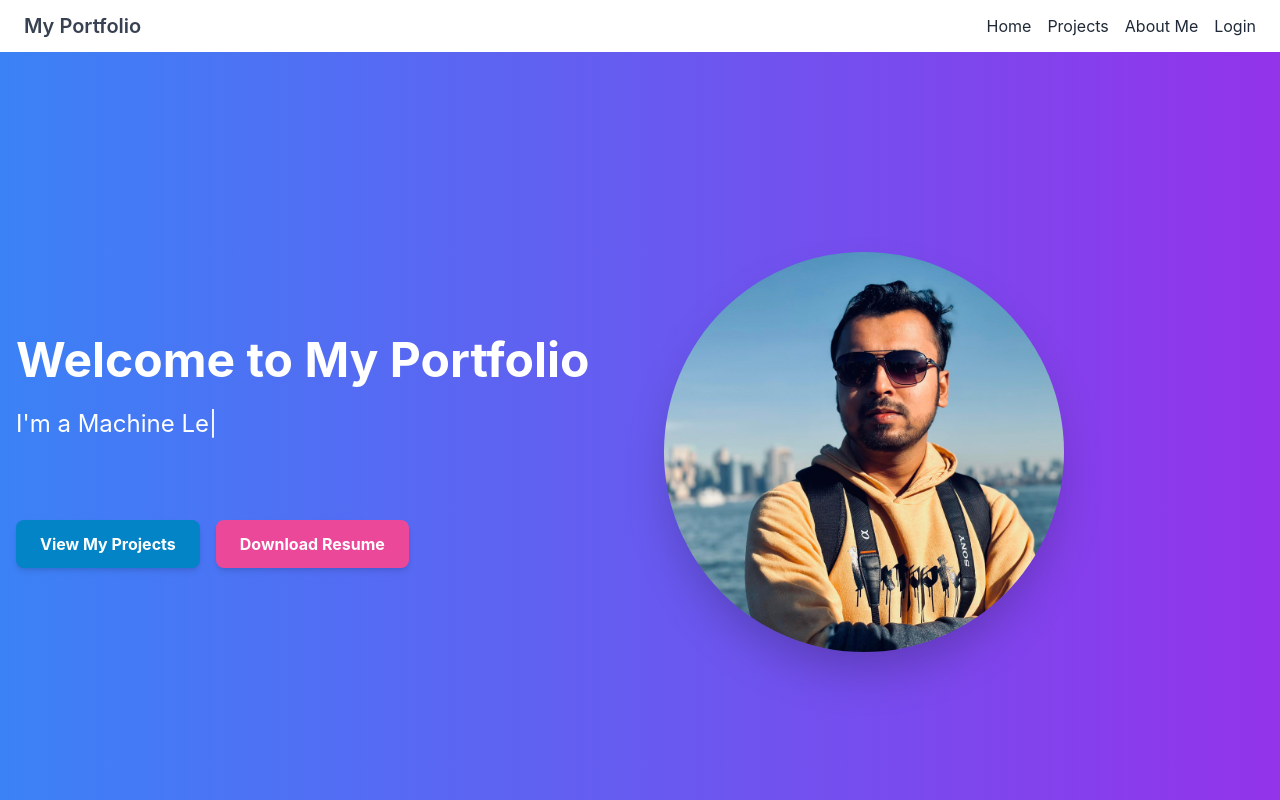
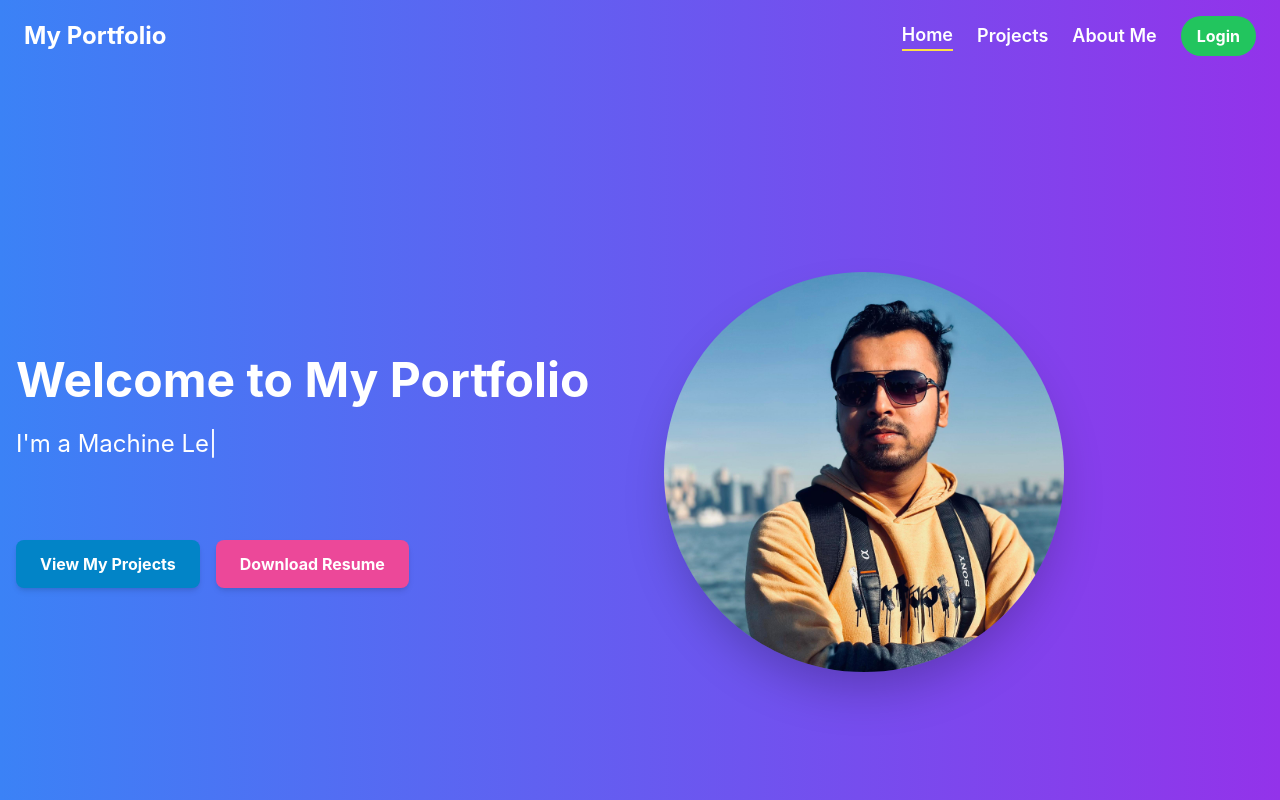
Before and after one commit to debanjansaha-git/react-blogging-site, a React (Create React App) app: page / in a window 1280 px wide. Shown: the top 800 px of the page. Built offline with nearby package versions, Linux system fonts and the light colour scheme; no server answers; the database is empty.

Commit message:
improve navbar ui

```diff
--- a/src/components/Header.js
+++ b/src/components/Header.js
@@ -1,5 +1,5 @@
 import React, { useEffect, useState } from 'react';
-import { Link } from 'react-router-dom';
+import { Link, useLocation } from 'react-router-dom';
 import { useAuthState } from 'react-firebase-hooks/auth';
 import { auth } from '../firebase';
 import { useCheckUserPermissions } from '../services/userService';
@@ -8,29 +8,42 @@ function Header() {
   const [user] = useAuthState(auth);
   const [canCreate, checkingPermissions] = useCheckUserPermissions(user?.uid);
   const [showCreateProject, setShowCreateProject] = useState(false);
+  const location = useLocation();
 
   useEffect(() => {
     setShowCreateProject(user && canCreate && !checkingPermissions);
   }, [user, canCreate, checkingPermissions]);
 
+  const isActive = (path) => location.pathname === path;
+
   return (
-    <header className="bg-white shadow-md">
-      <nav className="container mx-auto px-6 py-3">
+    <header className="bg-gradient-to-r from-blue-500 to-purple-600 text-white shadow-lg">
+      <nav className="container mx-auto px-6 py-4">
         <div className="flex justify-between items-center">
-          <div className="text-xl font-semibold text-gray-700">
-            <Link to="/">My Portfolio</Link>
+          <div className="text-2xl font-bold">
+            <Link to="/" className="hover:text-yellow-300 transition duration-300">My Portfolio</Link>
           </div>
-          <div className="flex space-x-4">
-            <Link to="/" className="text-gray-800 hover:text-blue-500">Home</Link>
-            <Link to="/projects" className="text-gray-800 hover:text-blue-500">Projects</Link>
-            <Link to="/about-me" className="text-gray-800 hover:text-blue-500">About Me</Link>
+          <div className="flex space-x-6 items-center">
+            <NavLink to="/" isActive={isActive('/')}>Home</NavLink>
+            <NavLink to="/projects" isActive={isActive('/projects')}>Projects</NavLink>
+            <NavLink to="/about-me" isActive={isActive('/about-me')}>About Me</NavLink>
             {showCreateProject && (
-              <Link to="/create-project" className="text-gray-800 hover:text-blue-500">Create Project</Link>
+              <NavLink to="/create-project" isActive={isActive('/create-project')}>Create Project</NavLink>
             )}
             {user ? (
-              <button onClick={() => auth.signOut()} className="text-gray-800 hover:text-blue-500">Logout</button>
+              <button
+                onClick={() => auth.signOut()}
+                className="bg-red-500 hover:bg-red-600 text-white font-bold py-2 px-4 rounded-full transition duration-300"
+              >
+                Logout
+              </button>
             ) : (
-              <Link to="/login" className="text-gray-800 hover:text-blue-500">Login</Link>
+              <Link
+                to="/login"
+                className="bg-green-500 hover:bg-green-600 text-white font-bold py-2 px-4 rounded-full transition duration-300"
+              >
+                Login
+              </Link>
             )}
           </div>
         </div>
@@ -39,4 +52,17 @@ function Header() {
   );
 }
 
+function NavLink({ to, children, isActive }) {
+  return (
+    <Link
+      to={to}
+      className={`text-lg font-semibold hover:text-yellow-300 transition duration-300 ${
+        isActive ? 'border-b-2 border-yellow-300' : ''
+      }`}
+    >
+      {children}
+    </Link>
+  );
+}
+
 export default Header;
```
